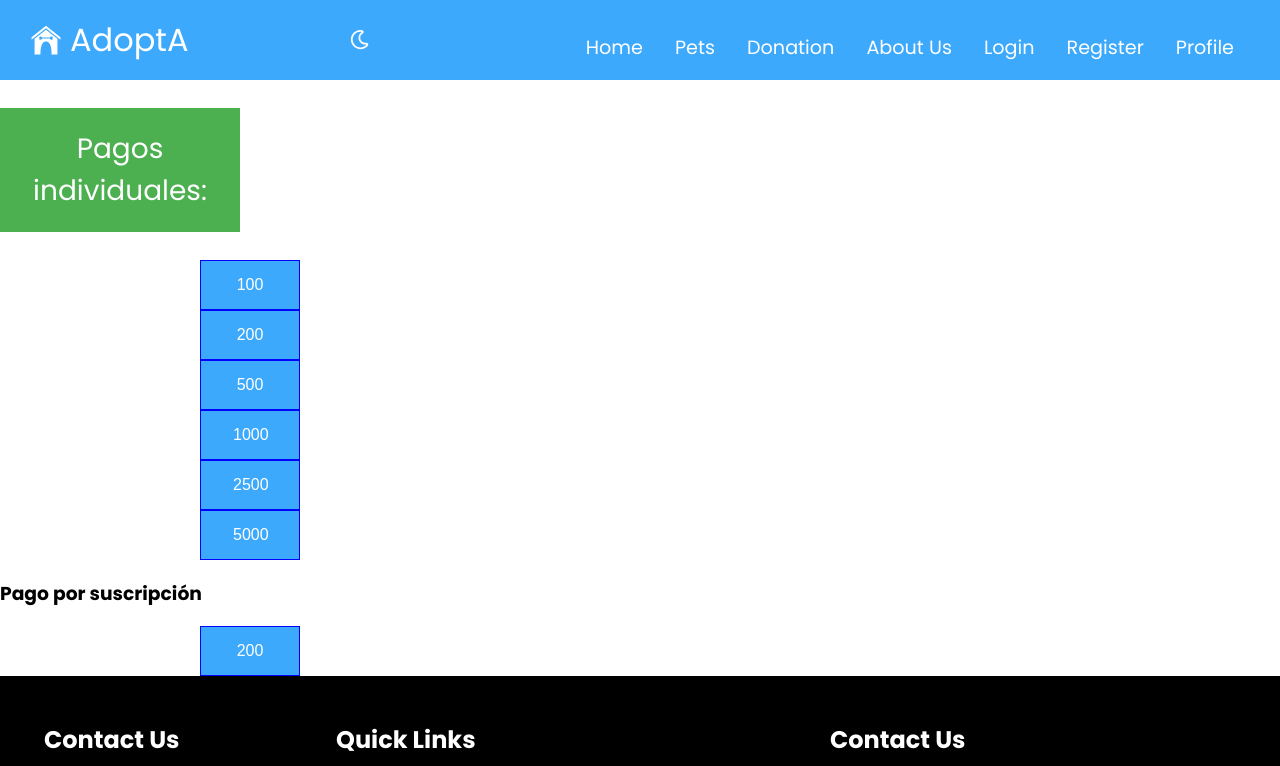
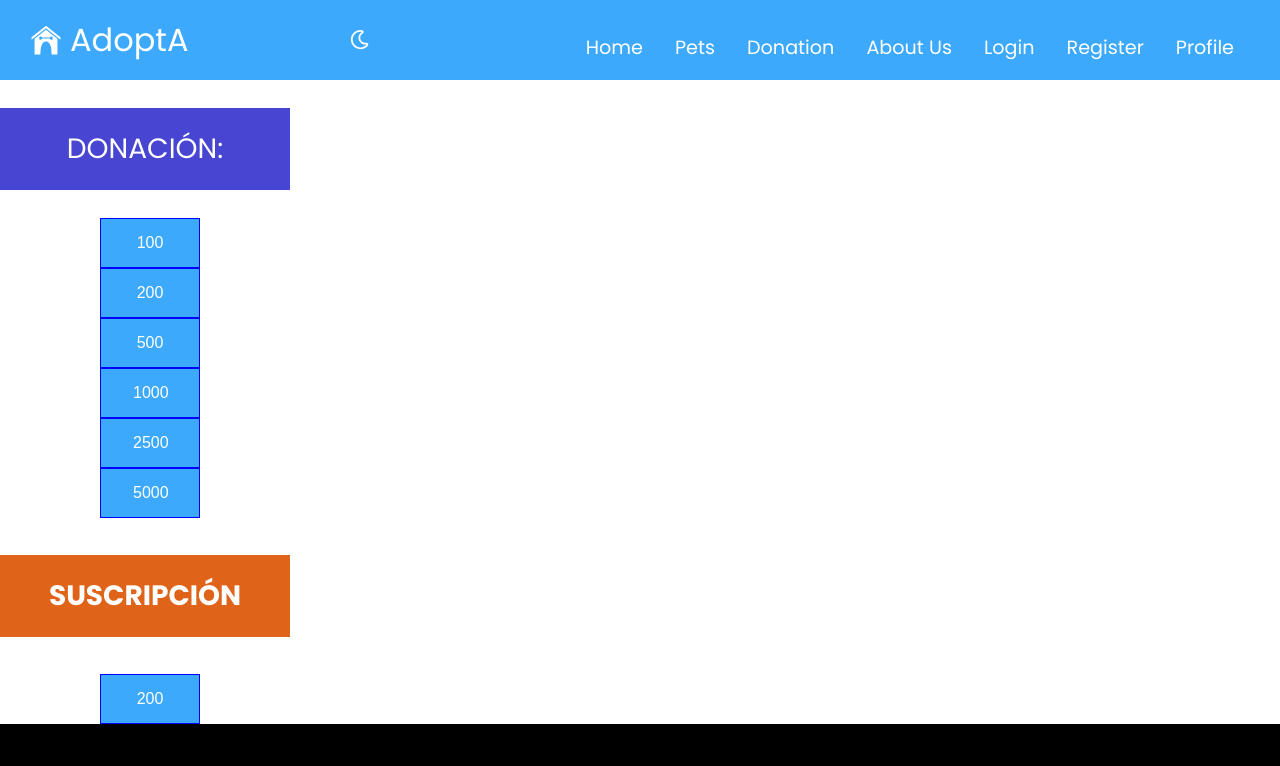
Before and after one commit to FrancoG21/PF-Henry-Front, a React (Vite) app: page /donation in a window 1280 px wide. Shown: the top 766 px of the page. Built offline with nearby package versions, Linux system fonts and the light colour scheme; no server answers.

Commit message:
actualizado Success

```diff
--- a/src/pages/Donation/Donation.jsx
+++ b/src/pages/Donation/Donation.jsx
@@ -27,15 +27,16 @@ export default function Donation() {
   return (
     <>
 
-      <p className="btn-donation">Pagos individuales:</p>
+      <p>DONACIÓN:</p>
       <div>
+
         {
-          precios.map(value => { return <button onClick={(e) => realizarPagoUnico(e)} value={value}>{value}</button> })
+          precios.map(value => { return <button onClick={(e) => realizarPagoUnico(e)} value={value}>{value} </button> })
         }
       </div>
 
 
-      <h3>Pago por suscripción</h3>
+      <h4>SUSCRIPCIÓN</h4>
       <button onClick={(e) => realizarPagoSub(e)} value={200}>{200}</button>
       {
         url && window.location.replace(url)
--- a/src/pages/Donation/Donation.module.css
+++ b/src/pages/Donation/Donation.module.css
@@ -25,17 +25,17 @@ button {
     cursor: pointer;
     width: 100px;
     display: block;
-    margin-left: 200px;
+    margin-left: 100px;
 }
 
 p {
     position: relative;
-    background-color: #4CAF50;
+    background-color: #4745d1;
     border: none;
     font-size: 28px;
     color: #FFFFFF;
     padding: 20px;
-    width: 200px;
+    width: 250px;
     text-align: center;
     transition-duration: 0.4s;
     text-decoration: none;
@@ -43,18 +43,22 @@ p {
     cursor: pointer;
 }
 
-.container {
-    display: flex;
-    align-items: center;
-    justify-content: center;
-    flex-direction: column;
-    background-color: var(--success);
-    height: 100vh;
-    color: white;
-    font-size: 40px;
+h4 {
+    position: relative;
+    background-color: #e0631a;
+    border: none;
+    font-size: 28px;
+    color: #FFFFFF;
+    padding: 20px;
+    width: 250px;
+    text-align: center;
+    transition-duration: 0.4s;
+    text-decoration: none;
+    overflow: hidden;
+    cursor: pointer;
 }
 
-.confirm {
+/* .confirm {
     font-size: 40px;
 }
 
@@ -64,4 +68,4 @@ p {
 
 .redi {
     color: var(--black);
-}
+} */
--- a/src/pages/Donation/results/Success.jsx
+++ b/src/pages/Donation/results/Success.jsx
@@ -1,6 +1,7 @@
 import React from "react";
 import "./success.module.css";
 import dogs from "../../img/dogs1.gif";
+
 
 
 export default function Success() {
@@ -10,7 +11,7 @@ export default function Success() {
 
                 <h2> TU DONACIÓN ES MUY VALIOSA PARA NOSOTROS!</h2>
                 <span>Recibirás un correo confirmando tu donación</span>
-                <h3>Adoptar, es la mejor opción!</h3>
+                <h4>Adoptar, es la mejor opción!</h4>
                 <img src={dogs} alt="dog" />
 
             </div>
```
Also changed, not shown: src/assets/IconPets.png (added), src/components/Users/Contact/Contact.jsx (deleted).
